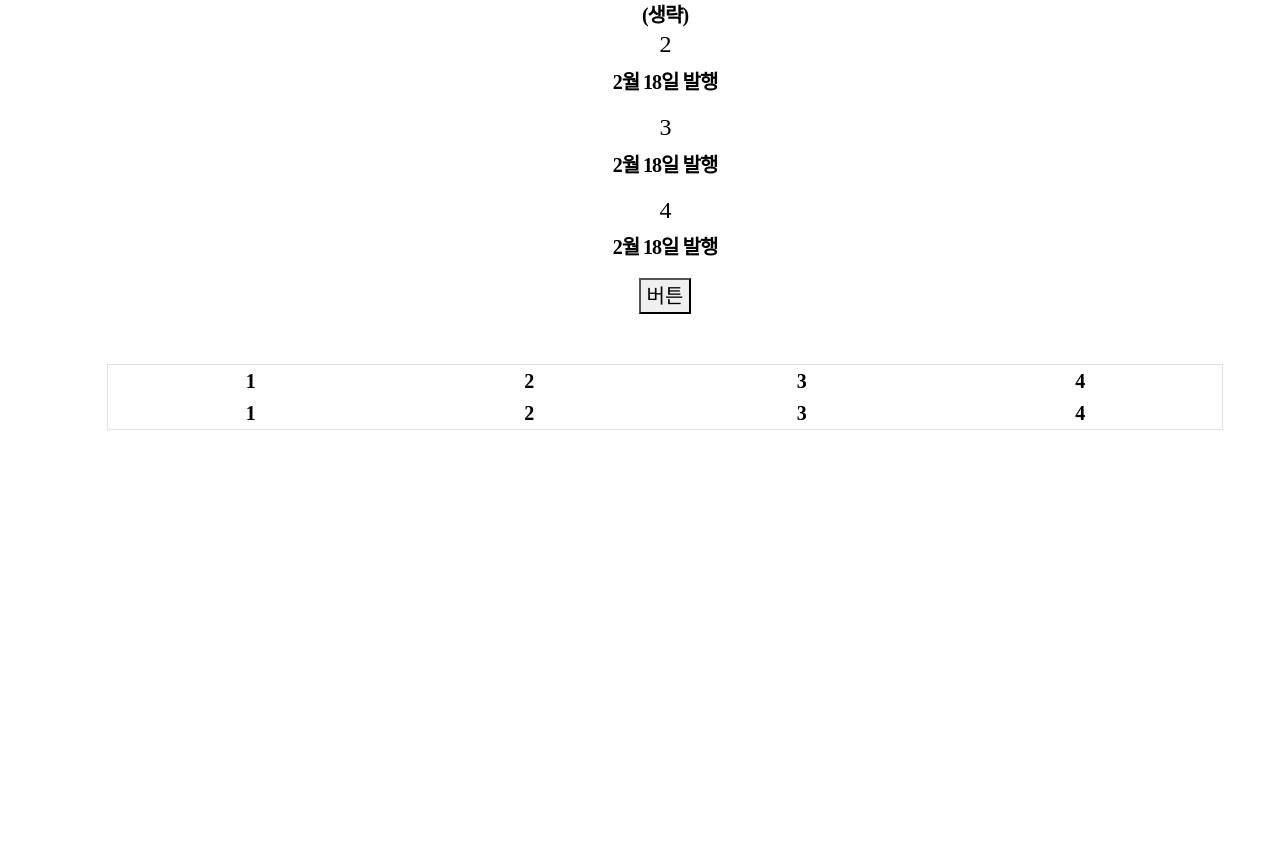
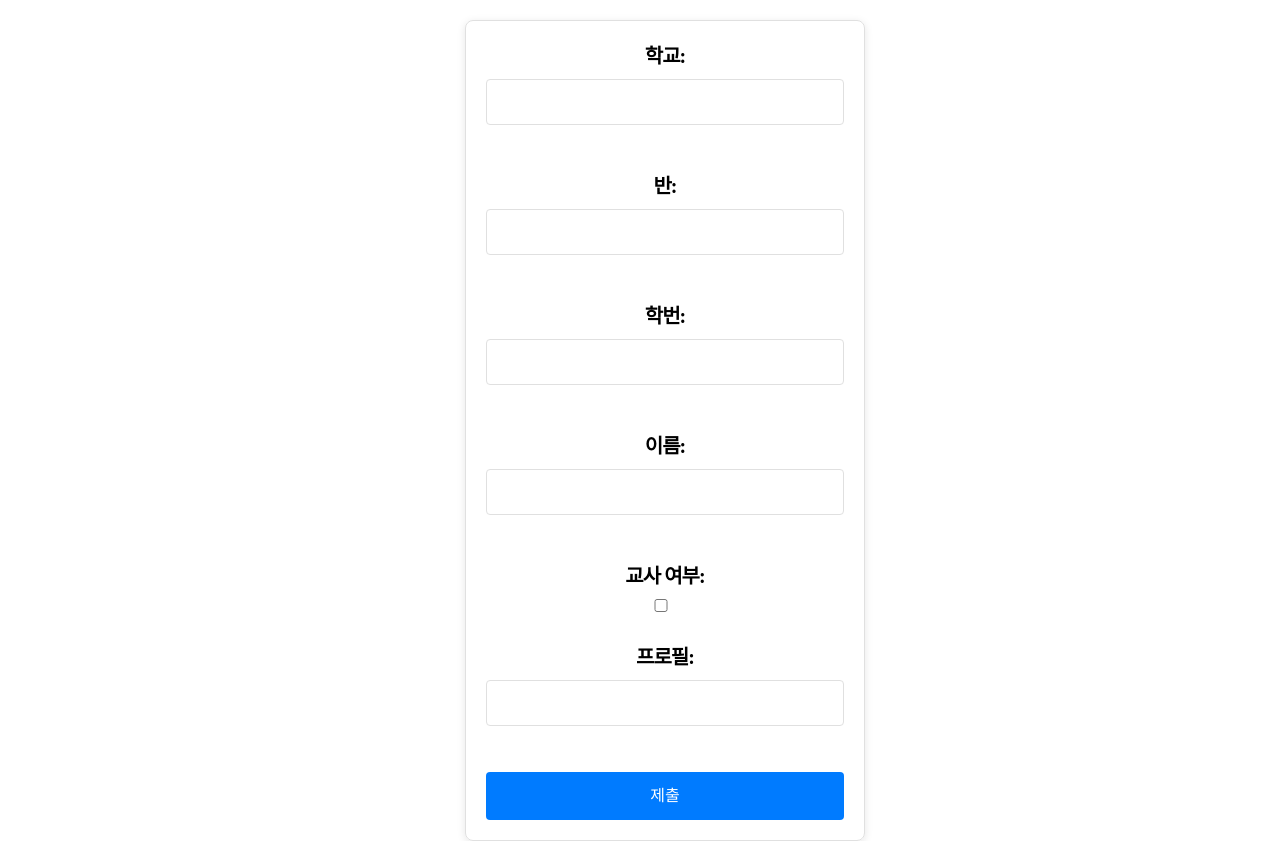
Before and after one commit to MoneyPlay-DigitalHanaro/front-end, a React (Create React App) app: page /test in a window 1280 px wide. Before the commit the page ends 812 px from the top, so only its background shows below. Built offline with nearby package versions, Linux system fonts and the light colour scheme; a web font is replaced by a local one.

Commit message:
Feat: 관리자페이지 기능 구현 (50%정도)

```diff
--- a/package.json
+++ b/package.json
@@ -6,13 +6,14 @@
     "@testing-library/jest-dom": "^5.17.0",
     "@testing-library/react": "^13.4.0",
     "@testing-library/user-event": "^13.5.0",
+    "axios": "^1.4.0",
     "bootstrap": "^5.3.1",
     "react": "^18.2.0",
     "react-bootstrap": "^2.8.0",
     "react-dom": "^18.2.0",
     "react-router-dom": "^6.14.2",
     "react-scripts": "5.0.1",
-    "styled-components": "^6.0.5",
+    "styled-components": "^6.0.7",
     "web-vitals": "^2.1.4",
     "workbox-background-sync": "^6.6.0",
     "workbox-broadcast-update": "^6.6.0",
--- a/src/App.js
+++ b/src/App.js
@@ -13,6 +13,7 @@ import Main from './pages/mainPage/Main.js';
 import AutoLayoutSizingExample from './pages/test';
 import AutoLayoutSizingExample2 from './pages/test2';
 import QrCode from './pages/QR_Student/qrStudent';
+import Join from './pages/Join/Join';
 
 function App() {
   return (
@@ -26,6 +27,7 @@ function App() {
           <Route path="/test" element={<AutoLayoutSizingExample />} />
           <Route path="/test2" element={<AutoLayoutSizingExample2 />} />
           <Route path="/qrcode" element={<QrCode />} />
+          <Route path="/join" element={<Join />} />
         </Routes>
       </div>
     </div>
--- /dev/null
+++ b/src/pages/Join/Join.js
@@ -0,0 +1,43 @@
+/* eslint-disable */
+
+import React, { useState } from 'react';
+import axios from 'axios';
+
+
+
+function Join() {
+  return (
+    <div>
+      <form action="/save-additional-info" method="post">
+        <input type="hidden" className="userId" value="${userID}"></input>
+        {/* <!-- userId를 hidden 필드로 전달 --> */}
+        <div className="rowbox mt7 mb10">
+          <label for="school">학교:</label>
+          <input type="text" className="school" required></input>
+        </div>
+        <br></br>
+        <div className="rowbox mb10">
+          <label for="classRoom">반:</label>
+          <input type="text" id="classRoom" name="classRoom" required></input>
+          <br></br>
+        </div>
+        <div className="rowbox mb10">
+          <label for="studentNumber">학번:</label>
+          <input type="number" id="studentNumber" name="studentNumber" required></input>
+          <br></br>
+        </div>
+
+        {/*
+    <label for="studentName">이름:</label>
+    <input type="text" id="studentName" name="studentName" required>
+    <label for="isTeacher">교사 여부:</label>
+    <input type="checkbox" id="isTeacher" name="isTeacher">
+    <label for="studentProfile">프로필:</label>
+    <input type="text" id="studentProfile" name="studentProfile"> */}
+        <button type="submit">제출</button>
+      </form>
+    </div>
+  );
+}
+
+export default Join;
--- a/src/pages/admin/admin.js
+++ b/src/pages/admin/admin.js
@@ -7,22 +7,61 @@ import styles from '../../style/css/Admin.module.css';
 import axios from 'axios';
 
 function Admin() {
-  const [amount, setAmount] = useState(''); // useState를 사용하여 amount 상태 설정
-  const [selectedStudents, setSelectedStudents] = useState([]);
+  const [plusPoint, setPlusPoint] = useState(''); // useState를 사용하여 plusPoint 상태 설정
+  const [ID, setID] = useState([]);
+  const [showConfirmDialog, setShowConfirmDialog] = useState(false);
+  const [tableData, setTableData] = useState([
+    { id: 1, name: 'Otto', email: '@mdo', points: 1111 },
+    { id: 2, name: 'a', email: '@fat', points: 2222 },
+    { id: 3, name: 'b', email: '@fat', points: 3333 },
+    { id: 4, name: 'c', email: '@fat', points: 4444 },
+    { id: 5, name: 'dd', email: '@fat', points: 5555 },
+    { id: 6, name: 'eee', email: '@fat', points: 6666 },
+    { id: 7, name: 'fff', email: '@fat', points: 7777 },
+    { id: 8, name: 'gggg', email: '@fat', points: 8888 },
 
-  const handleSubmit = (e) => {
+    // ... 나머지 데이터
+  ]);
+
+  const handleSubmit = async (e) => {
     e.preventDefault(); // 기본 폼 제출 동작을 중지
-    console.log('Amount Submitted:', amount); // 입력값 확인
-    console.log('Selected Students:', selectedStudents);
+    console.log('plusPoint:', plusPoint); // 입력값 확인
+    console.log('ID:', ID);
 
-    // 필요한 다른 로직 추가
+    try {
+      const response = await axios.post('YOUR_SERVER_ENDPOINT', {
+        ID: ID,
+        plusPoint: plusPoint,
+      });
+
+      console.log(response.data); // 서버로부터의 응답을 확인
+      // 여기서 필요한 다른 로직을 추가하십시오.
+    } catch (error) {
+      console.error('Error submitting data:', error);
+    }
+  };
+
+  const resetPoints = () => {
+    const updatedData = tableData.map((item) => ({
+      ...item,
+      points: 0,
+    }));
+    setTableData(updatedData);
+  };
+
+  const handleOpenDialog = () => {
+    setShowConfirmDialog(true);
+  };
+
+  const handleCloseDialog = () => {
+    setShowConfirmDialog(false);
   };
 
   const handleCheckboxChange = (id, isChecked) => {
     if (isChecked) {
-      setSelectedStudents([...selectedStudents, id]);
+      setID([...ID, id]);
     } else {
-      setSelectedStudents(selectedStudents.filter((studentId) => studentId !== id));
+      setID(ID.filter((studentId) => studentId !== id));
     }
   };
 
@@ -33,21 +72,17 @@ function Admin() {
         <NavBar />
         <div className={styles.box}>
           <h3>포인트 주기</h3>
-          <div>
+          <div className="mb20">
             <form className={styles.form} onSubmit={handleSubmit}>
               <span className="ft22 mg15">지급 금액 </span>
               <input
                 className={`${styles.inputbox} mgr30`}
                 type="text"
                 name="plusPoint"
-                value={amount}
-                onChange={(e) => setAmount(e.target.value)} // 입력값 변화에 따라 amount 상태 업데이트
+                value={plusPoint}
+                onChange={(e) => setPlusPoint(e.target.value)} // 입력값 변화에 따라 plusPoint 상태 업데이트
               />
-              <input
-                type="checkbox"
-                aria-label="Checkbox for following text input"
-                onChange={(e) => handleCheckboxChange(1, e.target.checked)}
-              />
+
               <button type="submit" className="btn btn-primary btn-lg">
                 일괄 지급
               </button>
@@ -55,12 +90,12 @@ function Admin() {
           </div>
           <h3>포인트 초기화</h3>
           <p>
-            <button type="button" class="btn btn-primary mgl50 btn-lg">
+            <button type="button" class="btn btn-primary mgl50 btn-lg" onClick={handleOpenDialog}>
               일괄 초기화
             </button>
           </p>
 
-          <button
+          {/* <button
             onClick={() => {
               axios
                 .get('https://codingapple1.github.io/shop/data2.json')
@@ -73,10 +108,28 @@ function Admin() {
             }}
           >
             버튼
-          </button>
+          </button> */}
         </div>
+
+        {showConfirmDialog && (
+          <div className="confirm-modal">
+            <p>정말로 포인트를 초기화하겠습니까?</p>
+            <button
+              onClick={() => {
+                resetPoints();
+                // 초기화 로직
+                console.log('포인트 초기화됨');
+                handleCloseDialog();
+              }}
+            >
+              확인
+            </button>
+            <button onClick={handleCloseDialog}>취소</button>
+          </div>
+        )}
+
         <div className={styles.main}>
-          <h1>학생관리 명단</h1>
+          <h1>포인트관리 명단</h1>
           <table class="table mgtop50">
             <thead>
               <tr class="table-active">
@@ -88,69 +141,21 @@ function Admin() {
               </tr>
             </thead>
             <tbody>
-              <tr>
-                <th scope="row">
-                  <input type="checkbox" aria-label="Checkbox for following text input"></input>
-                </th>
-                <td>1</td>
-                <td>Otto</td>
-                <td>@mdo</td>
-                <td>1111</td>
-              </tr>
-              <tr>
-                <th scope="row">
-                  <input type="checkbox" aria-label="Checkbox for following text input"></input>
-                </th>
-                <td>2</td>
-                <td>Thornton</td>
-                <td>@fat</td>
-                <td>1111</td>
-              </tr>
-              <tr>
-                <th scope="row">
-                  <input type="checkbox" aria-label="Checkbox for following text input"></input>
-                </th>
-                <td>3</td>
-                <td>the Bird</td>
-                <td>@twitter</td>
-                <td>1111</td>
-              </tr>
-              <tr>
-                <th scope="row">
-                  <input type="checkbox" aria-label="Checkbox for following text input"></input>
-                </th>
-                <td>4</td>
-                <td>the Bird</td>
-                <td>@twitter</td>
-                <td>1111</td>
-              </tr>
-              <tr>
-                <th scope="row">
-                  <input type="checkbox" aria-label="Checkbox for following text input"></input>
-                </th>
-                <td>5</td>
-                <td>the Bird</td>
-                <td>@twitter</td>
-                <td>1111</td>
-              </tr>
-              <tr>
-                <th scope="row">
-                  <input type="checkbox" aria-label="Checkbox for following text input"></input>
-                </th>
-                <td>6</td>
-                <td>the Bird</td>
-                <td>@twitter</td>
-                <td>1111</td>
-              </tr>
-              <tr>
-                <th scope="row">
-                  <input type="checkbox" aria-label="Checkbox for following text input"></input>
-                </th>
-                <td>7</td>
-                <td>the Bird</td>
-                <td>@twitter</td>
-                <td>1111</td>
-              </tr>
+              {tableData.map((row) => (
+                <tr key={row.id}>
+                  <th scope="row">
+                    <input
+                      type="checkbox"
+                      aria-label="Checkbox for following text input"
+                      onChange={(e) => handleCheckboxChange(row.id, e.target.checked)}
+                    />
+                  </th>
+                  <td>{row.id}</td>
+                  <td>{row.name}</td>
+                  <td>{row.email}</td>
+                  <td>{row.points}</td>
+                </tr>
+              ))}
             </tbody>
           </table>
         </div>
--- a/src/pages/test.js
+++ b/src/pages/test.js
@@ -1,72 +1,107 @@
 /* eslint-disable */
-import Container from 'react-bootstrap/Container';
-import Row from 'react-bootstrap/Row';
-import Col from 'react-bootstrap/Col';
+
+import React, { useState } from 'react';
 import styled from 'styled-components';
 import axios from 'axios';
+import styles from '../style/css/Test.module.css';
 
-function AutoLayoutSizingExample() {
-  var 글제목 = [2, 3, 4];
+function AdditionalInfoForm() {
+  // 상태 설정
+  const [userId, setUserId] = useState(''); // 예시: 이 userId는 초기화하는 방법에 따라 달라질 수 있습니다.
+  const [school, setSchool] = useState('');
+  const [classRoom, setClassRoom] = useState('');
+  const [studentNumber, setStudentNumber] = useState('');
+  const [studentName, setStudentName] = useState('');
+  const [isTeacher, setIsTeacher] = useState(false);
+  const [studentProfile, setStudentProfile] = useState('');
+
+  const handleSubmit = (e) => {
+    e.preventDefault();
+
+    const formData = {
+      userId,
+      school,
+      classRoom,
+      studentNumber,
+      studentName,
+      isTeacher,
+      studentProfile,
+    };
+
+    // 서버로 데이터 전송하는 로직 (예: axios.post('/save-additional-info', formData))
+  };
 
   return (
-    // <Container>
-    //   <Row>
-    //     <Col>1 of 3</Col>
-    //     <Col xs={6}>2 of 3 (wider)</Col>
-    //     <Col>3 of 3</Col>
-    //   </Row>
-    //   <Row>
-    //     <Col>1 of 3</Col>
-    //     <Col xs={5}>2 of 3 (wider)</Col>
-    //     <Col>3 of 3</Col>
-    //   </Row>
-    //   array.map(function(a){console.log(a)});
-    // </Container>
+    <form onSubmit={handleSubmit}>
+      <input type="hidden" name="userId" value={userId} />
 
-    <div>
-      (생략)
-      {글제목.map(function (a) {
-        return (
-          <div className="list">
-            <h4>{a}</h4>
-            <p>2월 18일 발행</p>
-          </div>
-        );
-      })}
-      {/* 2번쨰 test */}
-      <button
-        onClick={(a, i) => {
-          axios
-            .get('https://codingapple1.github.io/shop/data2.json')
-            .then((결과) => {
-              console.log(결과.data);
-              {
-                결과.data[0];
-              }
-            })
-            .catch(() => {
-              console.log('실패함');
-            });
-        }}
-      >
-        버튼
-      </button>
-      <table class="table blackline mgtop50">
-        <tr>
-          <td>1</td>
-          <td>2</td>
-          <td>3</td>
-          <td>4</td>
-        </tr>
-        <tr>
-          <td>1</td>
-          <td>2</td>
-          <td>3</td>
-          <td>4</td>
-        </tr>
-      </table>
-    </div>
+      <label htmlFor="school">학교:</label>
+      <input
+        type="text"
+        id="school"
+        name="school"
+        value={school}
+        onChange={(e) => setSchool(e.target.value)}
+        required
+      />
+      <br />
+
+      <label htmlFor="classRoom">반:</label>
+      <input
+        type="text"
+        id="classRoom"
+        name="classRoom"
+        value={classRoom}
+        onChange={(e) => setClassRoom(e.target.value)}
+        required
+      />
+      <br />
+
+      <label htmlFor="studentNumber">학번:</label>
+      <input
+        type="number"
+        id="studentNumber"
+        name="studentNumber"
+        value={studentNumber}
+        onChange={(e) => setStudentNumber(e.target.value)}
+        required
+      />
+      <br />
+
+      <label htmlFor="studentName">이름:</label>
+      <input
+        type="text"
+        id="studentName"
+        name="studentName"
+        value={studentName}
+        onChange={(e) => setStudentName(e.target.value)}
+        required
+      />
+      <br />
+
+      <label htmlFor="isTeacher">교사 여부:</label>
+      <input
+        type="checkbox"
+        id="isTeacher"
+        name="isTeacher"
+        checked={isTeacher}
+        onChange={(e) => setIsTeacher(e.target.checked)}
+      />
+      <br />
+
+      <label htmlFor="studentProfile">프로필:</label>
+      <input
+        type="text"
+        id="studentProfile"
+        name="studentProfile"
+        value={studentProfile}
+        onChange={(e) => setStudentProfile(e.target.value)}
+      />
+      <br />
+
+      <button type="submit">제출</button>
+    </form>
   );
 }
 
-export default AutoLayoutSizingExample;
+export default AdditionalInfoForm;
--- /dev/null
+++ b/src/style/css/Test.module.css
@@ -0,0 +1,71 @@
+/* AdditionalInfoForm.css */
+
+/* 기본 스타일링 */
+form {
+  display: flex;
+  flex-direction: column;
+  width: 100%;
+  max-width: 400px;
+  margin: 20px auto;
+  padding: 20px;
+  border: 1px solid #e0e0e0;
+  border-radius: 8px;
+  box-shadow: 0 2px 8px rgba(0, 0, 0, 0.1);
+}
+
+label {
+  font-weight: 600;
+  margin-bottom: 8px;
+}
+
+input[type='text'],
+input[type='number'] {
+  padding: 10px;
+  border: 1px solid #e0e0e0;
+  border-radius: 4px;
+  font-size: 16px;
+  margin-bottom: 16px;
+  transition: border 0.3s;
+}
+
+input[type='text']:focus,
+input[type='number']:focus {
+  border-color: #007bff;
+  outline: none;
+}
+
+input[type='checkbox'] {
+  margin-right: 8px;
+  vertical-align: middle;
+}
+
+button {
+  padding: 12px 20px;
+  background-color: #007bff;
+  color: white;
+  font-size: 16px;
+  border: none;
+  border-radius: 4px;
+  cursor: pointer;
+  transition: background-color 0.3s;
+}
+
+button:hover {
+  background-color: #0056b3;
+}
+
+/* 반응형: 모바일 화면 */
+@media (max-width: 480px) {
+  form {
+    padding: 15px;
+  }
+
+  input[type='text'],
+  input[type='number'] {
+    font-size: 14px;
+  }
+
+  button {
+    font-size: 14px;
+  }
+}
```
Also changed, not shown: src/style/css/App.css (+17 -0 lines), 1 other file (tests, documents, lock files or other folders).
